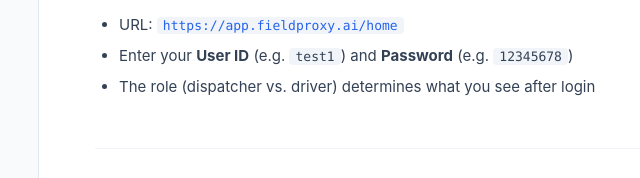
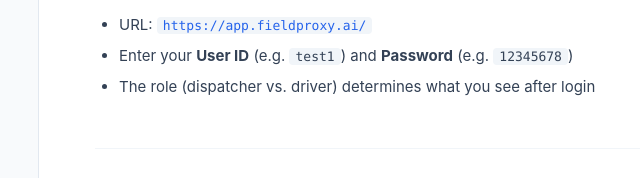
Before and after one commit to keerthanaafp/grainsco-docs, a plain HTML site: page documentation/index.html in a window 1280 px wide. Shown: the part 578-756 px from the top of the page, 241-881 px from the left. Drawn offline with Linux system fonts and the light colour scheme.

Commit message:
Fix login URL — app.fieldproxy.ai (root, no /home)

```diff
--- a/documentation/index.html
+++ b/documentation/index.html
@@ -181,7 +181,7 @@
         </div>
 
         <ul>
-          <li>URL: <a href="https://app.fieldproxy.ai/home" target="_blank" rel="noopener"><code>https://app.fieldproxy.ai/home</code></a></li>
+          <li>URL: <a href="https://app.fieldproxy.ai/" target="_blank" rel="noopener"><code>https://app.fieldproxy.ai/</code></a></li>
           <li>Enter your <strong>User ID</strong> (e.g. <code>test1</code>) and <strong>Password</strong> (e.g. <code>12345678</code>)</li>
           <li>The role (dispatcher vs. driver) determines what you see after login</li>
         </ul>
```
